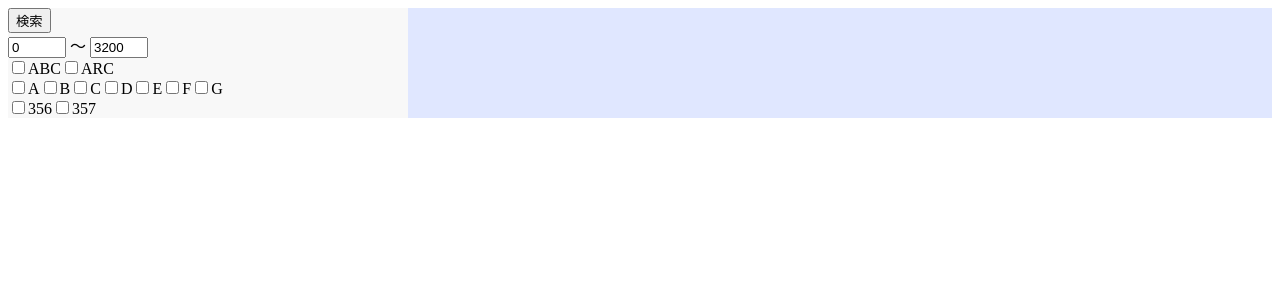
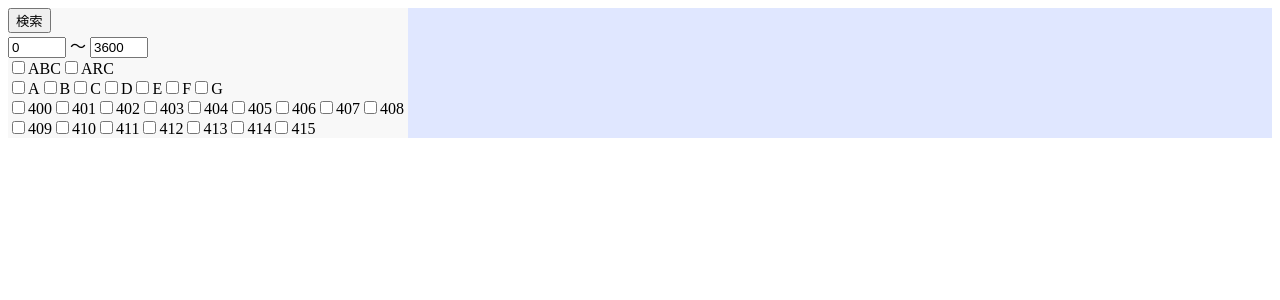
Before and after one commit to Gen1729/Atcoder-dictionary, a Vue app: page / in a window 1280 px wide. Shown: the top 300 px of the page. Built offline with nearby package versions, Linux system fonts and the light colour scheme; the HTML template or start-up script is replaced by a standard one.

Commit message:
コンテスト別の表示

```diff
--- a/src/views/HomeView.vue
+++ b/src/views/HomeView.vue
@@ -14,7 +14,7 @@ const checkedWords = ref<string[]>([])
 const checkedContests = ref<number[]>([])
 
 const lowerDiff = ref<number>(0)
-const higherDiff = ref<number>(3200)
+const higherDiff = ref<number>(3600)
 
 async function searchWords() {
   let s: string = ''
@@ -73,16 +73,21 @@ async function searchWords() {
         <label for="g">G</label>
       </div>
       <div>
-        <input type="checkbox" id="356" value="356" v-model="checkedContests" />
-        <label for="356">356</label>
-        <input type="checkbox" id="357" value="357" v-model="checkedContests" />
-        <label for="357">357</label>
+        <span v-for="num in 16" :key="400 + num - 1">
+          <input
+            type="checkbox"
+            :id="400 + num - 1"
+            :value="400 + num - 1"
+            v-model="checkedContests"
+          />
+          <label :for="400 + num - 1">{{ 400 + num - 1 }}</label>
+        </span>
       </div>
     </div>
     <div class="right">
       <div v-for="(item, index) in problems" :key="index">
         <a :href="item.url" target="_blank"
-          >{{ item.name }} |== Difficluty:{{ item.difficulty }} ==|</a
+          >{{ item.name }} | == Difficluty:{{ item.difficulty }} == |</a
         >
       </div>
     </div>
```
